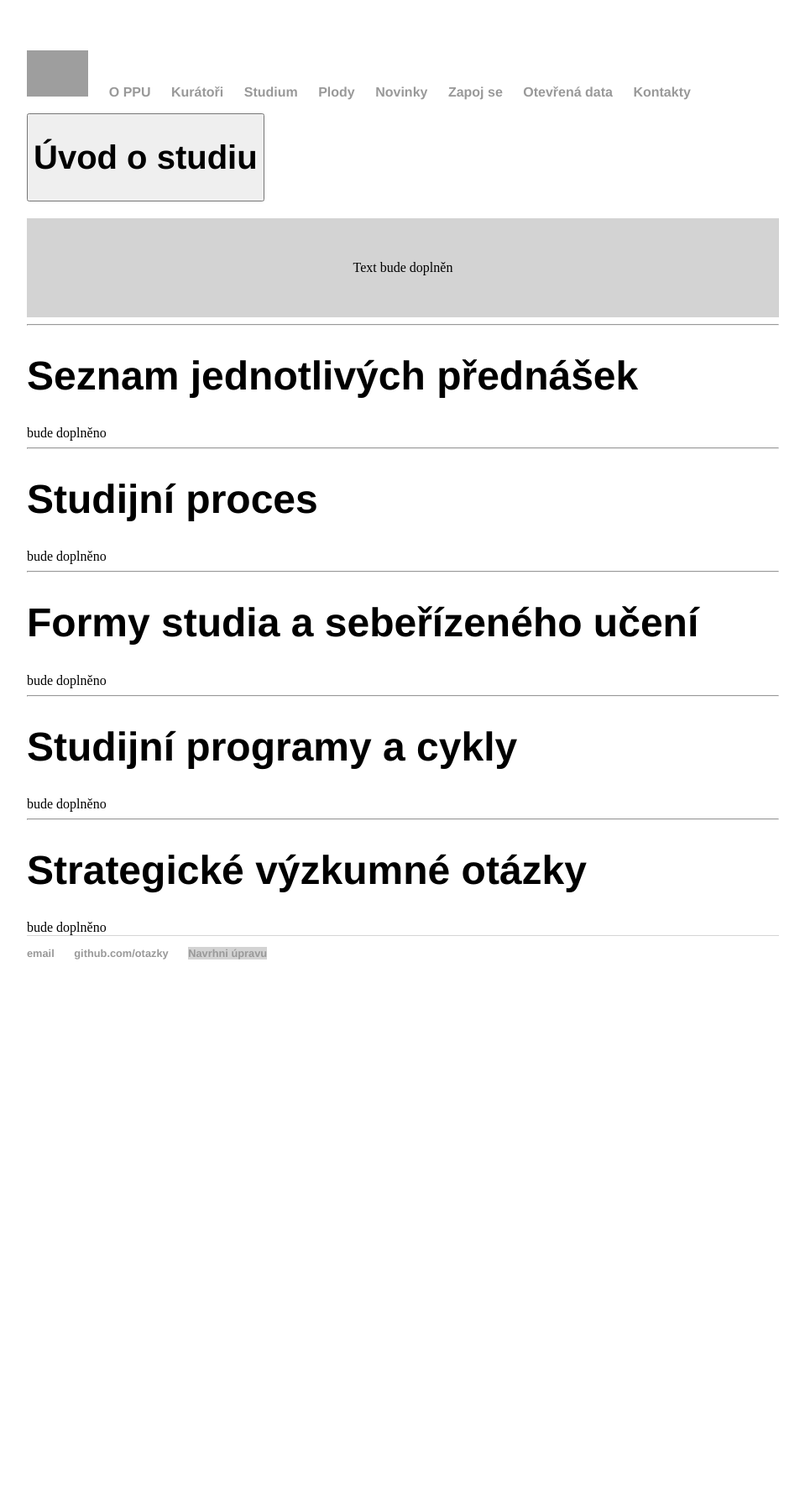
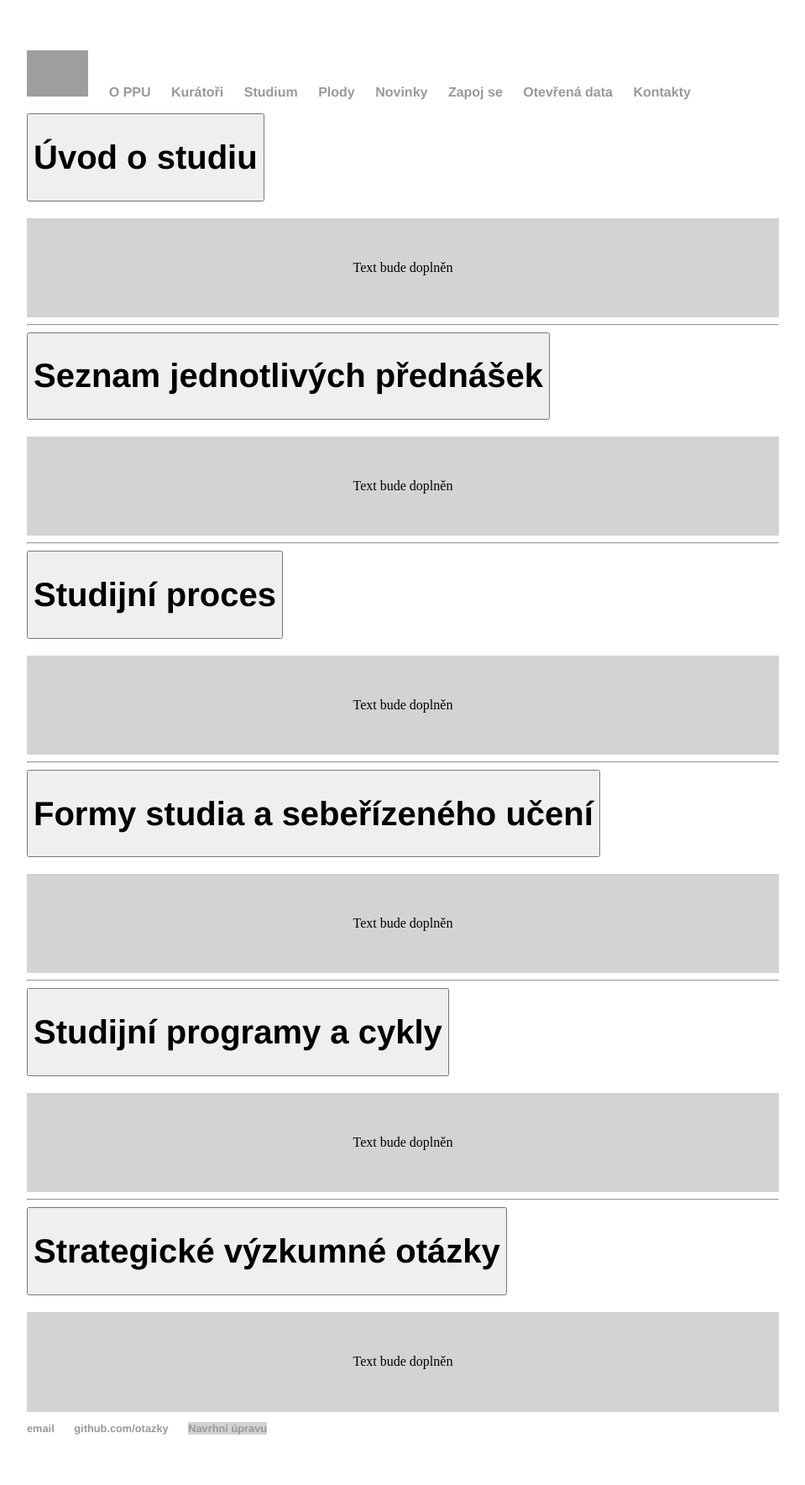
Before and after one commit to otazky/otazky.github.io, a Jekyll site: the page built from studium/index.html, in a window 1280 px wide. Shown: the whole page at 84% size, without its empty margins (160-1119 px from the left). Built offline with Jekyll 4.4.1, drawn with Linux system fonts in a browser that asks for light colours; before the commit the page ends 1203 px from its top, so only the background shows below that; grey boxes are pictures that could not be loaded.

Commit message:
Doplnění všech toggle buttonů

```diff
--- a/studium/index.html
+++ b/studium/index.html
@@ -9,18 +9,32 @@ Text bude doplněn
 </div>
 
 <hr>
-<h1> Seznam jednotlivých přednášek</h1>
-bude doplněno
+
+<button onclick="myFunction()"><h1>Seznam jednotlivých přednášek</h1></button>
+<div id="myDIV">
+Text bude doplněn
+</div>
+
 <hr>
-<h1>Studijní proces</h1>
-bude doplněno
+<button onclick="myFunction()"><h1>Studijní proces</h1></button>
+<div id="myDIV">
+Text bude doplněn
+</div>
+
 <hr>
-<h1>Formy studia a sebeřízeného učení</h1>
-bude doplněno
+<button onclick="myFunction()"><h1>Formy studia a sebeřízeného učení</h1></button>
+<div id="myDIV">
+Text bude doplněn
+</div>
+
 <hr>
-<h1>Studijní programy a cykly</h1>
-bude doplněno
+<button onclick="myFunction()"><h1>Studijní programy a cykly</h1></button>
+<div id="myDIV">
+Text bude doplněn
+</div>
 <hr>
 
-<h1>Strategické výzkumné otázky</h1>
-bude doplněno
+<button onclick="myFunction()"><h1>Strategické výzkumné otázky</h1></button>
+<div id="myDIV">
+Text bude doplněn
+</div>
```
